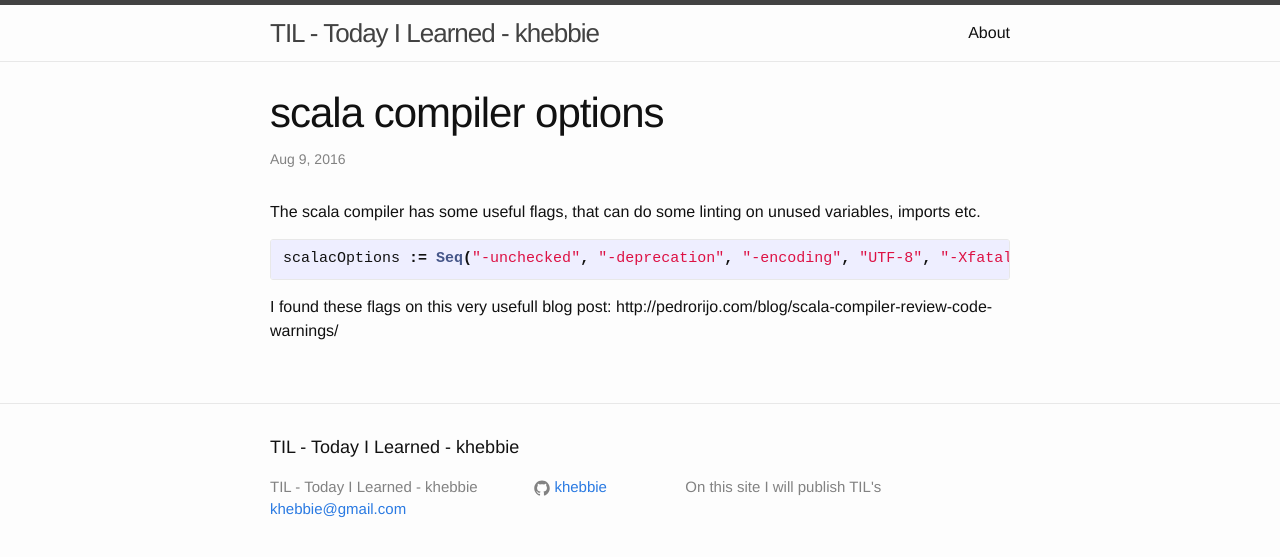
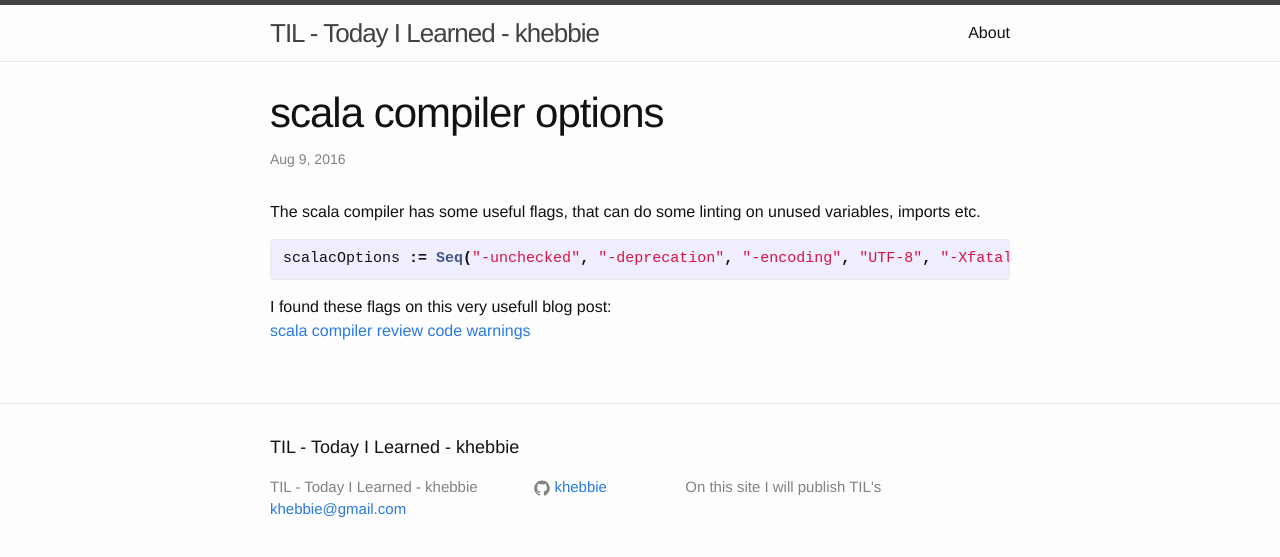
Before and after one commit to khebbie/khebbie.github.io, a Jekyll site: the page built from _posts/2016-08-09-scala-compiler-options.md, in a window 1280 px wide. Shown: the top 557 px of the page. Built offline with Jekyll 4.4.1, drawn with Linux system fonts in a browser that asks for light colours; some of the changed lines change nothing that is shown.

Commit message:
make link

```diff
--- a/_posts/2016-08-09-scala-compiler-options.md
+++ b/_posts/2016-08-09-scala-compiler-options.md
@@ -9,4 +9,4 @@ scalacOptions := Seq("-unchecked", "-deprecation", "-encoding", "UTF-8", "-Xfata
 {% endhighlight %}
 
 I found these flags on this very usefull blog post:
-http://pedrorijo.com/blog/scala-compiler-review-code-warnings/
+[scala compiler review code warnings](pedrorijo.com/blog/scala-compiler-review-code-warnings/)
```
